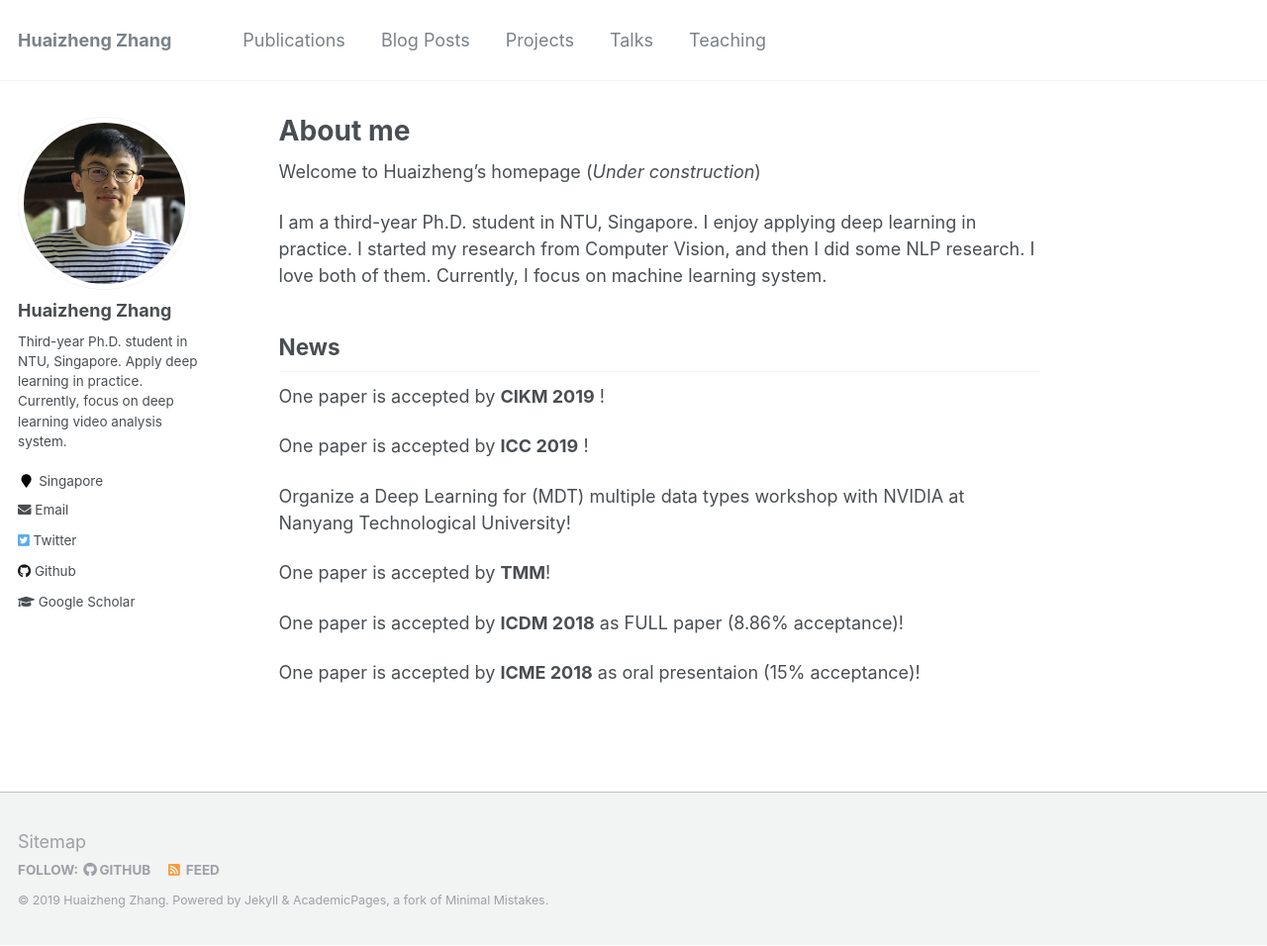
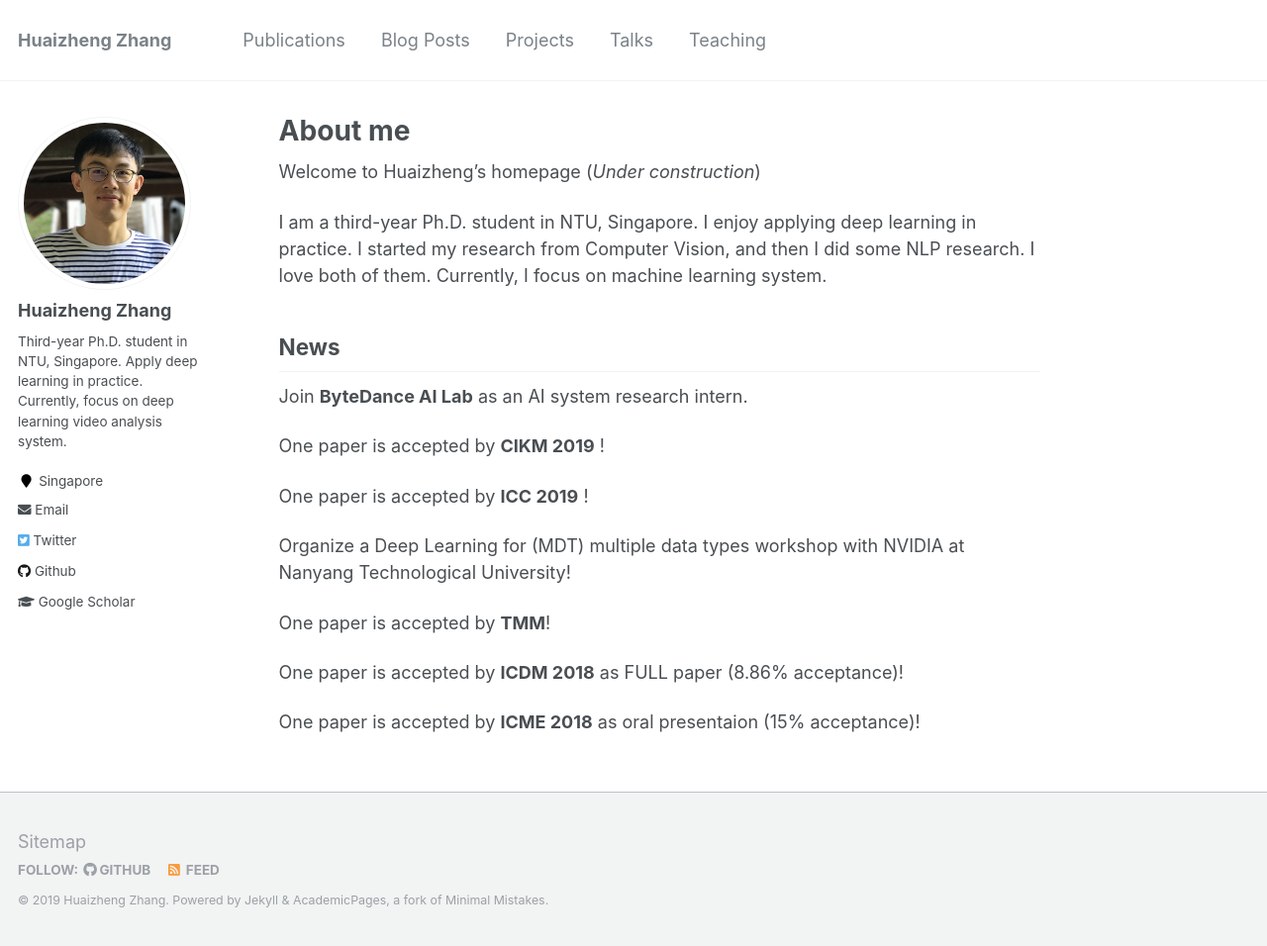
Before and after one commit to HuaizhengZhang/personal_archived, a Jekyll site: the page built from _pages/about.md, in a window 1280 px wide and 956 px high. Shown: the whole window at 99% size. Built offline with Jekyll 4.4.1, drawn with Linux system fonts in a browser that asks for light colours.

Commit message:
update internship

```diff
--- a/_pages/about.md
+++ b/_pages/about.md
@@ -17,6 +17,8 @@ Currently, I focus on machine learning system.
 News
 -======
 
+Join **ByteDance AI Lab** as an AI system research intern.
+
 One paper is accepted by **CIKM 2019** !
 
 One paper is accepted by **ICC 2019** !
```
